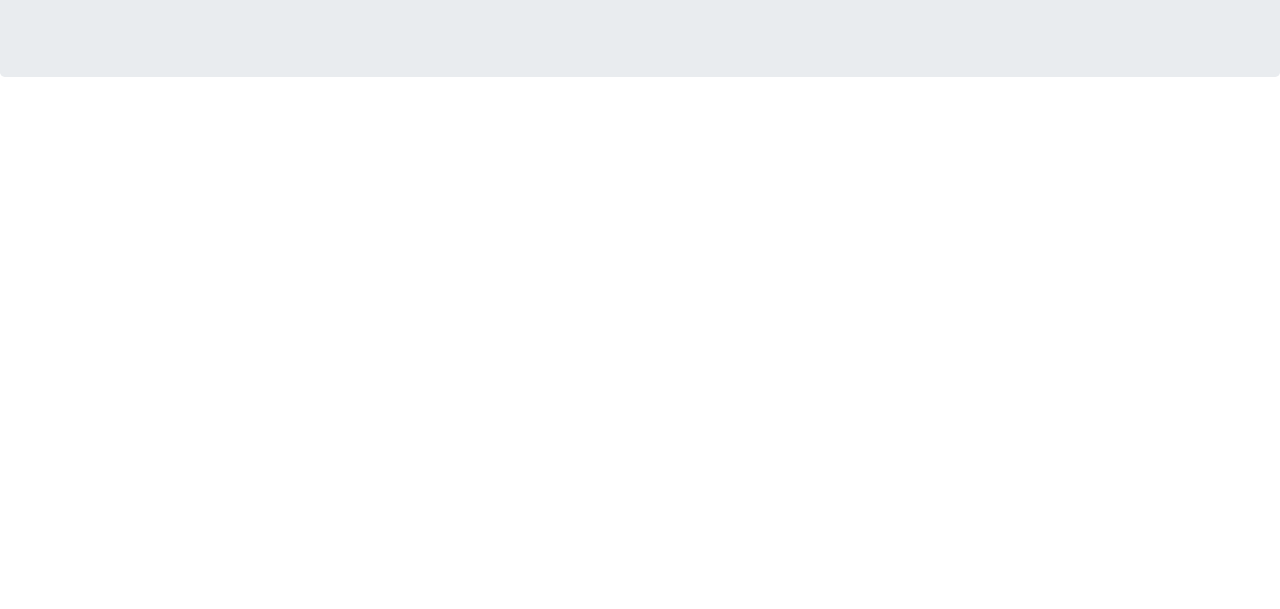
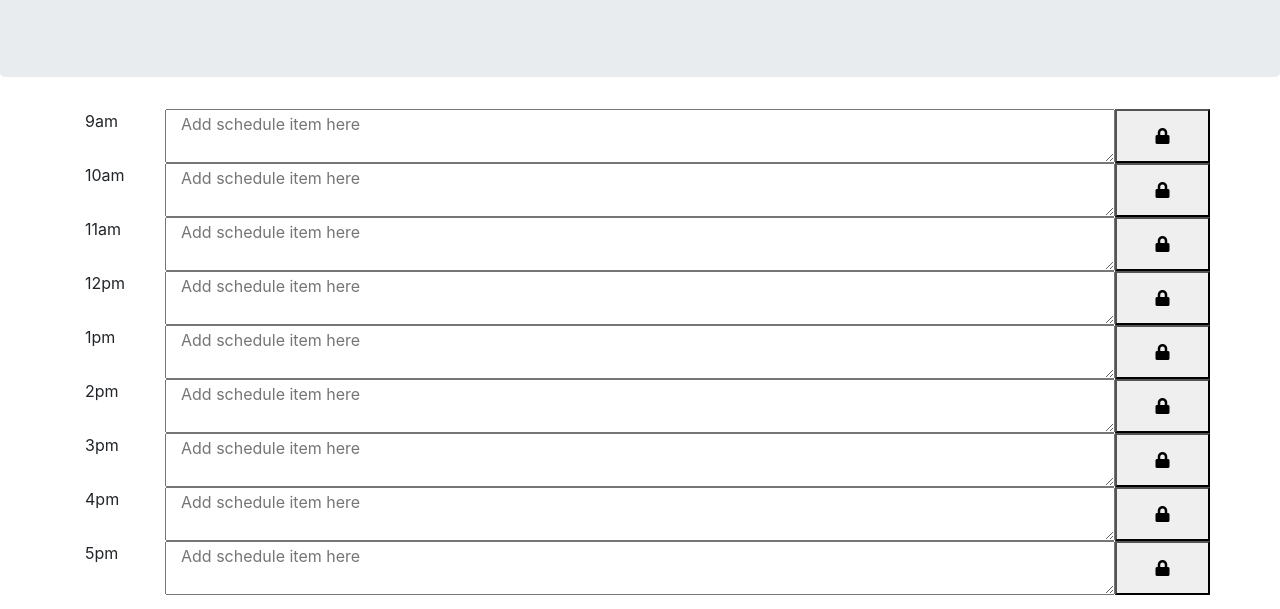
Before and after one commit to xPuRoXdEsMaDrEx/mytime, a plain HTML site: page index.html in a window 1280 px wide. Shown: the part 191-800 px from the top of the page. Drawn offline with nearby package versions, Linux system fonts and the light colour scheme.

Commit message:
Added time block to html

```diff
--- a/index.html
+++ b/index.html
@@ -24,13 +24,82 @@
 
   <body>
     <header class="jumbotron">
-      <h1 class="display-3">Work Day Scheduler</h1>
-      <p class="lead">A simple calendar app for scheduling your work day</p>
+      <h1 class="display-3">Mytime Workday</h1>
+      <p class="lead">Todays Date: </p>
       <p id="currentDay" class="lead"></p>
     </header>
     <div class="container">
-      <!-- Timeblocks go here -->
-    </div>
+        <div id="hour-09" class="row time-div">
+          <div class="col-md-1 hour"><span id="9">9am</span></div>
+          <textarea class="col-md-10 time-block description" placeholder="Add schedule item here"></textarea>
+          <button class="col-md-1 saveBtn" aria-label="save button 9am">
+            <i class="fas fa-lock"></i>
+          </button>
+        </div>
+        <div id="hour-10" class="row time-div">
+            <div class="col-md-1 hour"><span id="10">10am</span></div>
+            <textarea class="col-md-10 time-block description" placeholder="Add schedule item here"></textarea>
+            <button class="col-md-1 saveBtn" aria-label="save button 10am">
+              <i class="fas fa-lock"></i>
+            </button>
+          </div>
+
+          <div id="hour-11" class="row time-div">
+            <div class="col-md-1 hour"><span id="11">11am</span></div>
+            <textarea class="col-md-10 time-block description" placeholder="Add schedule item here"></textarea>
+            <button class="col-md-1 saveBtn" aria-label="save button 11am">
+              <i class="fas fa-lock"></i>
+            </button>
+          </div>
+
+          <div id="hour-12" class="row time-div">
+            <div class="col-md-1 hour"><span id="12">12pm</span></div>
+            <textarea class="col-md-10 time-block description" placeholder="Add schedule item here"></textarea>
+            <button class="col-md-1 saveBtn" aria-label="save button 12pm">
+              <i class="fas fa-lock"></i>
+            </button>
+          </div>
+
+          <div id="hour-13" class="row time-div">
+            <div class="col-md-1 hour"><span id="13">1pm</span></div>
+            <textarea class="col-md-10 time-block description" placeholder="Add schedule item here"></textarea>
+            <button class="col-md-1 saveBtn" aria-label="save button 1pm">
+              <i class="fas fa-lock"></i>
+            </button>
+          </div>
+
+          <div id="hour-14" class="row time-div">
+            <div class="col-md-1 hour"><span id="14">2pm</span></div>
+            <textarea class="col-md-10 time-block description" placeholder="Add schedule item here"></textarea>
+            <button class="col-md-1 saveBtn" aria-label="save button 2pm">
+              <i class="fas fa-lock"></i>
+            </button>
+          </div>
+
+          <div id="hour-15" class="row time-div">
+            <div class="col-md-1 hour"><span id="15">3pm</span></div>
+            <textarea class="col-md-10 time-block description" placeholder="Add schedule item here"></textarea>
+            <button class="col-md-1 saveBtn" aria-label="save button 3pm">
+              <i class="fas fa-lock"></i>
+            </button>
+          </div>
+
+          <div id="hour-16" class="row time-div">
+            <div class="col-md-1 hour n"><span id="16">4pm</span></div>
+            <textarea class="col-md-10 time-block description" placeholder="Add schedule item here"></textarea>
+            <button class="col-md-1 saveBtn" aria-label="save button 4pm">
+              <i class="fas fa-lock"></i>
+            </button>
+          </div>
+
+          <div id="hour-17" class="row time-div">
+            <div class="col-md-1 hour"><span id="17">5pm</span></div>
+            <textarea class="col-md-10 time-block description" placeholder="Add schedule item here"></textarea>
+            <button class="col-md-1 saveBtn" aria-label="save button 5pm">
+              <i class="fas fa-lock"></i>
+            </button>
+          </div>
+        </div>
 
     <script src="https://code.jquery.com/jquery-3.4.1.min.js"></script>
     <script src="https://cdnjs.cloudflare.com/ajax/libs/moment.js/2.24.0/moment.min.js"></script>
```
Also changed, not shown: assets/javascript/script.js (+11 -0 lines).
